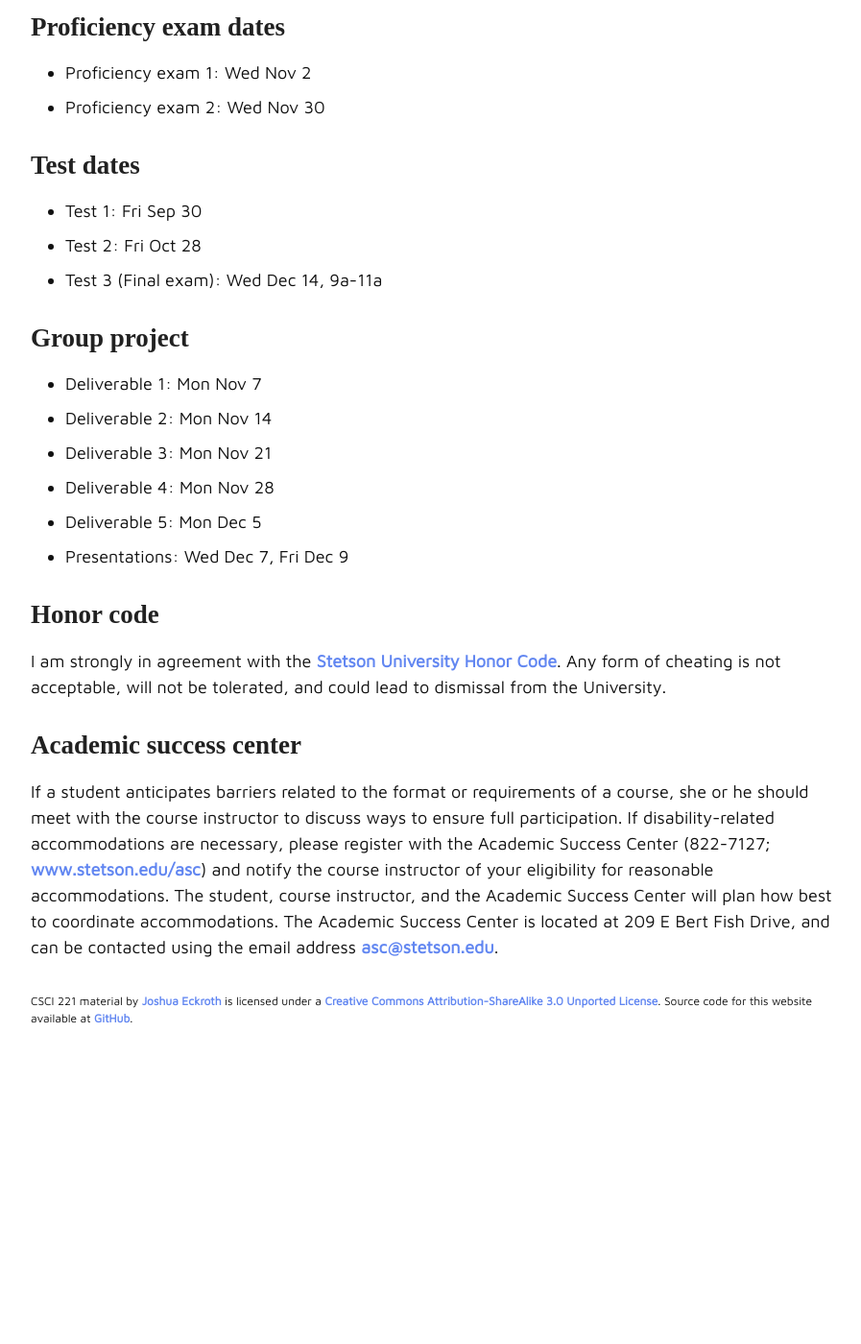
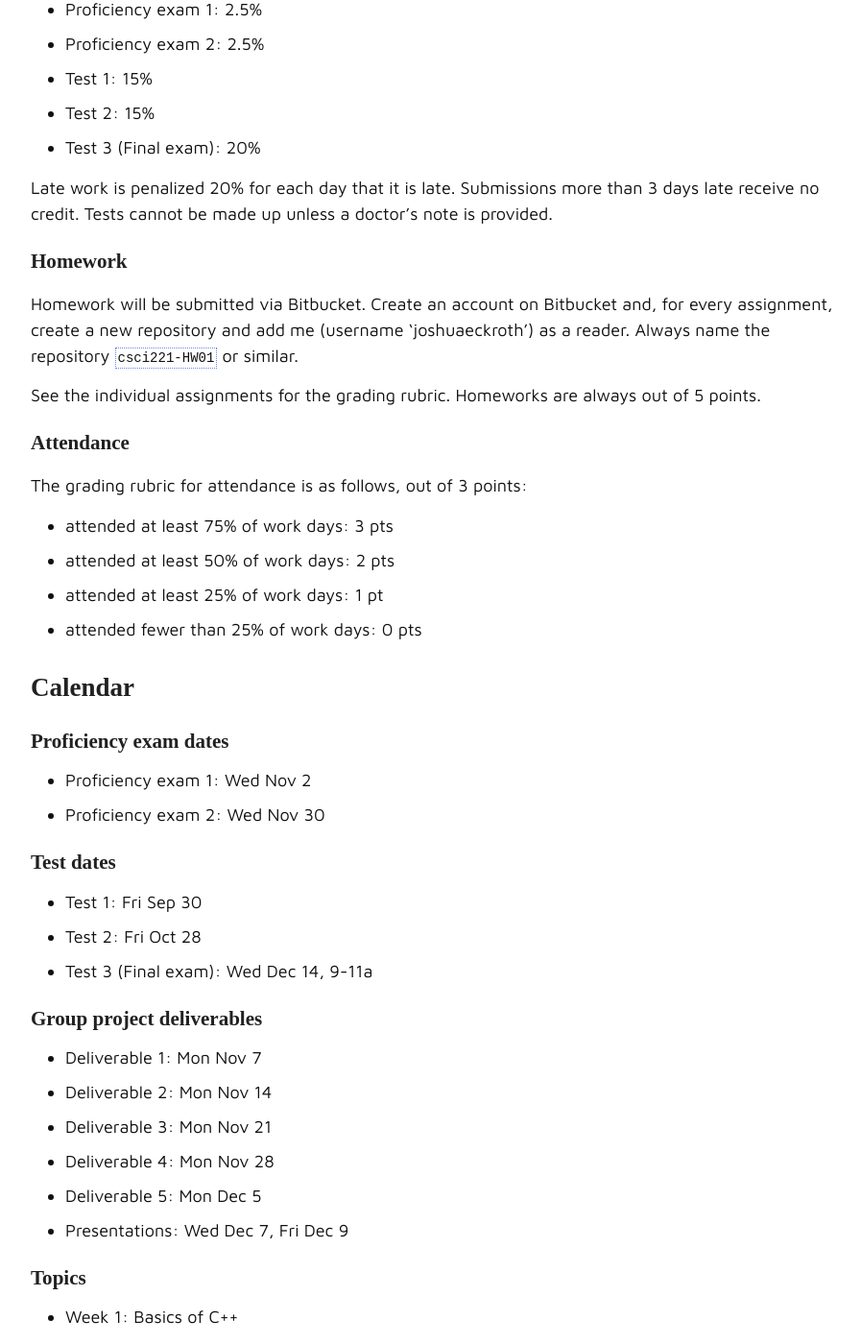
Before and after one commit to joshuaeckroth/csci221-website, a Jekyll site: the page built from lecture/syllabus.markdown, in a window 1280 px wide and 1400 px high, scrolled down 1204 px. Shown: the whole window at 96% size, without its empty margins (183-1080 px from the left). Built offline with Jekyll 4.4.1, drawn with Linux system fonts in a browser that asks for light colours; some web fonts are replaced; before the commit the page ends 2294 px from its top, so only the background shows below that; some of the changed text lies outside the part shown.

Commit message:
Updated syllabus

```diff
--- a/lecture/syllabus.markdown
+++ b/lecture/syllabus.markdown
@@ -6,6 +6,10 @@
 # Syllabus
 
 CSCI 221 - 01, Fall 2016 --- Software Development I
+
+MWF 11-11:50a Eliz Hall 205; pre-reqs: CSCI 142
+
+This course introduces the C++ language and contemporary software development methodologies. By the end of the course, you should feel comfortable developing modern software in C++ and using various common C++ libraries, as well as working in teams in an "agile" development style.
 
 ## About me
 
@@ -34,18 +38,35 @@
 more than 3 days late receive no credit. Tests cannot be made up
 unless a doctor's note is provided.
 
-## Proficiency exam dates
+### Homework
+
+Homework will be submitted via Bitbucket. Create an account on Bitbucket and, for every assignment, create a new repository and add me (username 'joshuaeckroth') as a reader. Always name the repository `csci221-HW01` or similar.
+
+See the individual assignments for the grading rubric. Homeworks are always out of 5 points.
+
+### Attendance
+
+The grading rubric for attendance is as follows, out of 3 points:
+
+- attended at least 75% of work days: 3 pts
+- attended at least 50% of work days: 2 pts
+- attended at least 25% of work days: 1 pt
+- attended fewer than 25% of work days: 0 pts
+
+## Calendar
+
+### Proficiency exam dates
 
 - Proficiency exam 1: Wed Nov 2
 - Proficiency exam 2: Wed Nov 30
 
-## Test dates
+### Test dates
 
 - Test 1: Fri Sep 30
 - Test 2: Fri Oct 28
-- Test 3 (Final exam): Wed Dec 14, 9a-11a
+- Test 3 (Final exam): Wed Dec 14, 9-11a
 
-## Group project
+### Group project deliverables
 
 - Deliverable 1: Mon Nov 7
 - Deliverable 2: Mon Nov 14
@@ -53,6 +74,25 @@
 - Deliverable 4: Mon Nov 28
 - Deliverable 5: Mon Dec 5
 - Presentations: Wed Dec 7, Fri Dec 9
+
+### Topics
+
+- Week 1: Basics of C++
+- Week 2: Makefiles
+- Week 3: Pointers, memory management
+- Week 4: Structs, classes, linked lists, trees
+- Week 5: Test 1 (take-home); arrays
+- Week 6: Polymorphism, inheritance, destructors
+- Week 7: Templates, Standard Template Library
+- Week 8: UML, code documentation, SQLite library
+- Week 9: Test 2 (take-home)
+- Week 10: Qt library; proficiency exams
+- Week 11: Plan group projects
+- Week 12: Group project deliverable (presentation)
+- Week 13: Group project deliverable (presentation)
+- Week 14: Group project deliverable (presentation); proficiency exams
+- Week 15: Group project deliverable (presentation)
+- Week 16: Final exam
 
 ## Honor code
 
```
